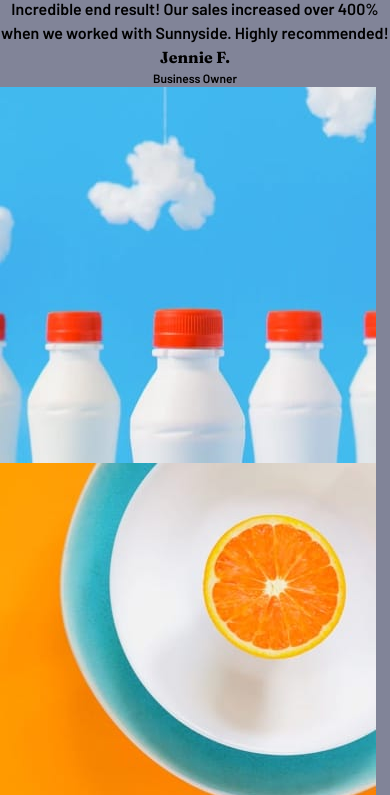
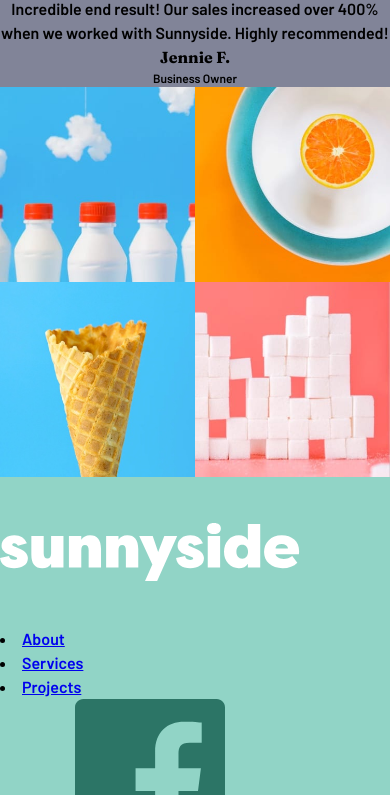
Before and after one commit to davyd-souza/sunnyside-agency-landing-page, a website built with Vite: page src/index.html in a window 390 px wide. Shown: the part 3629-4424 px from the top of the page. Built offline with nearby package versions, Linux system fonts and the light colour scheme.

Commit message:
refactor: make gallery section responsive

```diff
--- a/src/index.html
+++ b/src/index.html
@@ -107,12 +107,32 @@
 			</div>
 		</section>
 
-		<section>
-			<div class="even-columns">
-				<img src="./images/image-gallery-milkbottles.jpg" alt="milk bottles with a blue sky behind and clouds">
-				<img src="./images/image-gallery-orange.jpg" alt="place on a orange background with a teal border and a orange on top">
-				<img src="./images/image-gallery-cone.jpg" alt="ice cream cone in a blue background">
-				<img src="./images/image-gallery-sugar-cubes.jpg" alt="sugar cubes piled up in a soft red background">
+		<section class="gallery">
+			<div class="gallery-imgs">
+				<img
+					src="./images/mobile/image-gallery-milk-bottles.jpg"
+					alt="milk bottles with a blue sky and clouds behind"
+					srcset="./images/mobile/image-gallery-milk-bottles.jpg 750w,
+					./images/desktop/image-gallery-milk-bottles.jpg 1440w,"
+				>
+				<img
+					src="./images/mobile/image-gallery-orange.jpg"
+					alt="fancy plate on a orange background a orange on top"
+					srcset="./images/mobile/image-gallery-orange.jpg 750w,
+					./images/desktop/image-gallery-orange.jpg 1440w,"
+				>
+				<img
+					src="./images/mobile/image-gallery-cone.jpg"
+					alt="ice cream cone with a blue background"
+					srcset="./images/mobile/image-gallery-cone.jpg 750w,
+					./images/desktop/image-gallery-cone.jpg 1440w,"
+				>
+				<img
+					src="./images/mobile/image-gallery-sugar-cubes.jpg"
+					alt="stacked sugar cubes with a soft red background"
+					srcset="./images/mobile/image-gallery-sugar-cubes.jpg 750w,
+					./images/desktop/image-gallery-sugar-cubes.jpg 1440w,"
+				>
 			</div>
 		</section>
 
--- a/src/style.css
+++ b/src/style.css
@@ -108,8 +108,15 @@ body {
 	background-color: var(--clr-neutral-500);
 }
 
+/* Gallery Section */
+.gallery-imgs {
+	display: grid;
+	grid-template-columns: repeat(2, 1fr);
+}
 
-
+@media (min-width: 60rem) {
+	.gallery-imgs { grid-template-columns: repeat(4, 1fr);}
+}
 
 /* UTILITY CLASSES */
 
@@ -131,7 +138,6 @@ body {
 
 	border: 0;
 }
-
 
 /* Typography */
 /* Font Color */
```
Also changed, not shown: src/public/images/desktop/image-gallery-cone.jpg (added), src/public/images/desktop/image-gallery-milk-bottles.jpg (added), src/public/images/desktop/image-gallery-orange.jpg (added), src/public/images/desktop/image-gallery-sugar-cubes.jpg (added), src/public/images/mobile/image-gallery-cone.jpg (renamed from src/public/images/image-gallery-cone.jpg), src/public/images/mobile/image-gallery-milk-bottles.jpg (renamed from src/public/images/image-gallery-milkbottles.jpg), src/public/images/mobile/image-gallery-orange.jpg (renamed from src/public/images/image-gallery-orange.jpg), src/public/images/mobile/image-gallery-sugar-cubes.jpg (renamed from src/public/images/image-gallery-sugar-cubes.jpg).
